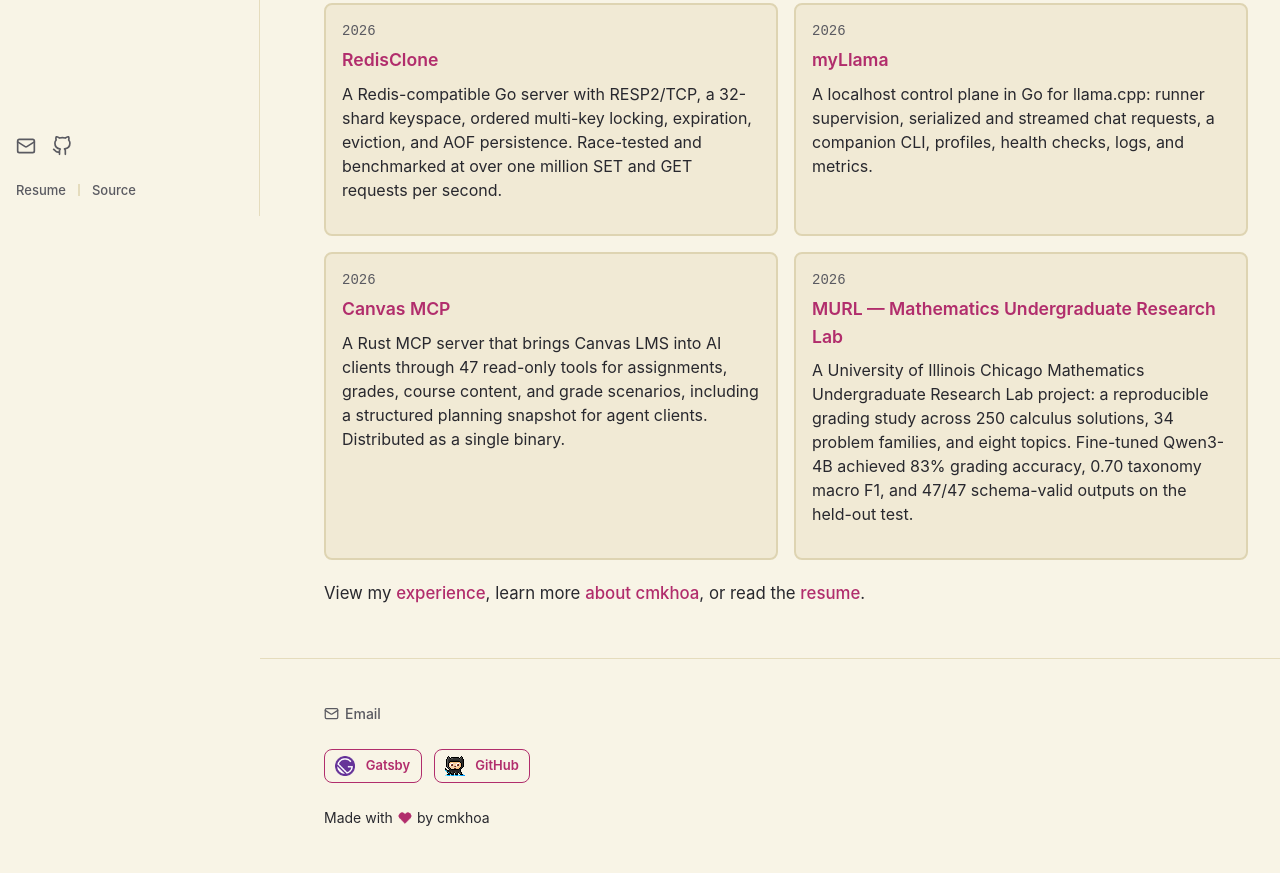
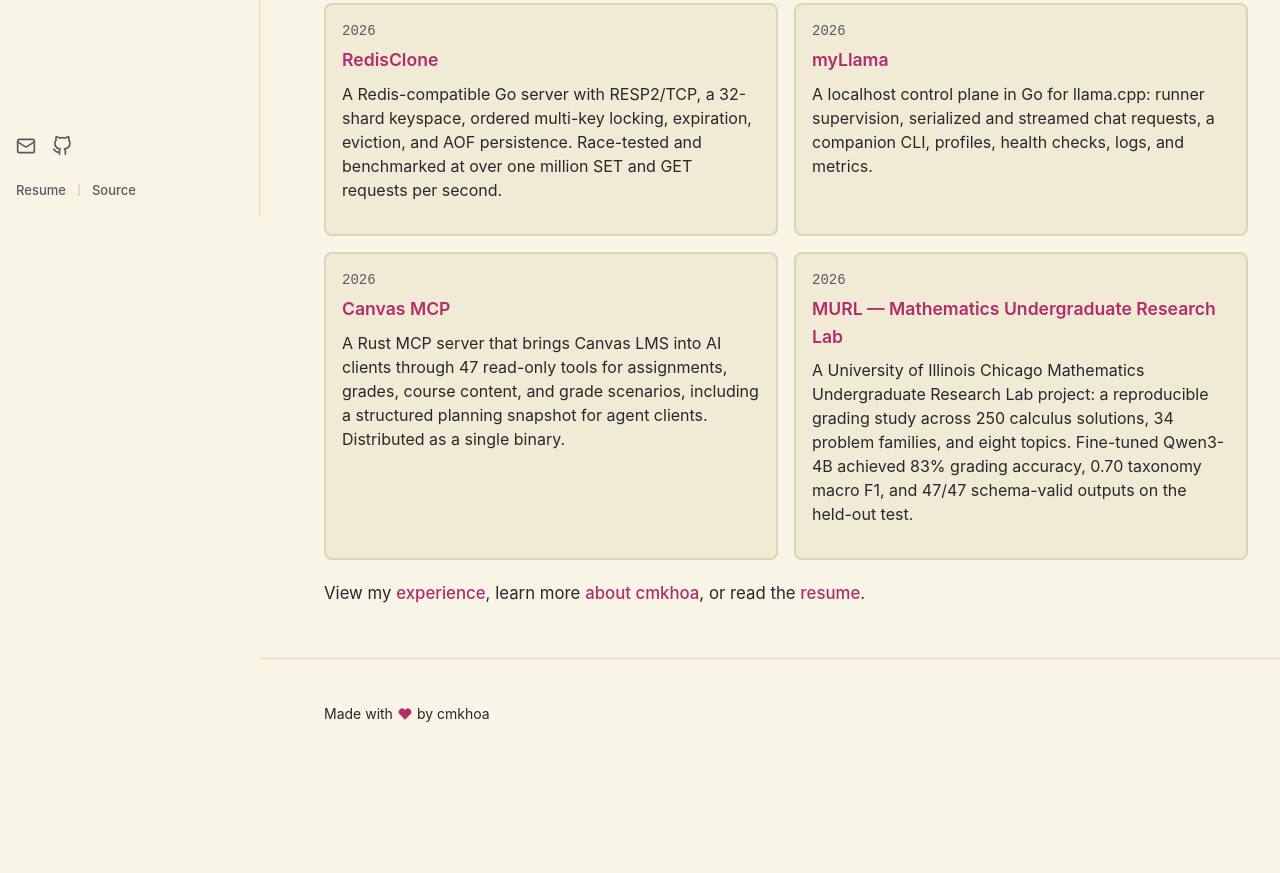
Before and after one commit to cmkhoa/cmkhoa.me, a Gatsby site: page / in a window 1280 px wide. Shown: the part 584-1457 px from the top of the page. After the commit the page ends 1353 px from the top, so only its background shows below. Built offline with nearby package versions, Linux system fonts and the light colour scheme; Gatsby itself is replaced by a stand-in of ours; some packages are replaced by stand-ins of ours; some icons are missing; a web font is replaced by a local one.

Commit message:
Simplify footer links

```diff
--- a/src/components/Footer.js
+++ b/src/components/Footer.js
@@ -1,51 +1,11 @@
 import React from 'react'
 
-import gatsby from '../assets/gatsby.png'
-import github from '../assets/nav-github.png'
-import { Mail } from '../assets/Mail'
 import { Heart } from '../assets/Heart'
-
-const links = [
-  { url: 'mailto:cmkhoa2006@gmail.com', label: 'Email', Icon: Mail },
-]
-const madeWithLinks = [
-  { url: 'https://www.gatsbyjs.org', label: 'Gatsby', icon: gatsby },
-  { url: 'https://github.com/cmkhoa', label: 'GitHub', icon: github },
-]
 
 export const Footer = () => {
   return (
     <footer className="footer">
       <section className="footer-section">
-        <nav className="footer-menu">
-          {links.map((link) => (
-            <a
-              href={link.url}
-              target="_blank"
-              rel="noopener noreferrer"
-              key={link.url}
-              className="footer-link"
-            >
-              <link.Icon size={15} />
-              {link.label}
-            </a>
-          ))}
-        </nav>
-        <nav className="footer-menu-buttons">
-          {madeWithLinks.map((link) => (
-            <a
-              href={link.url}
-              title={link.label}
-              target="_blank"
-              rel="noopener noreferrer"
-              key={link.url}
-              className="button small"
-            >
-              <img src={link.icon} alt="" />
-              <span>{link.label}</span>
-            </a>
-          ))}
-        </nav>
         <div className="footer-made-by">
           Made with <Heart size={14} /> by cmkhoa
         </div>
```
